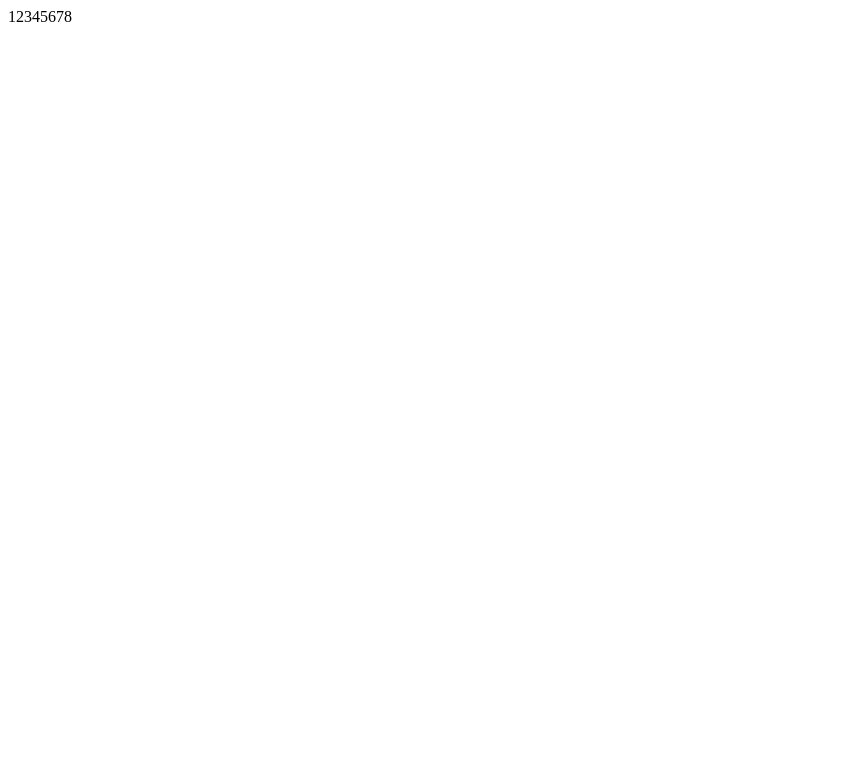
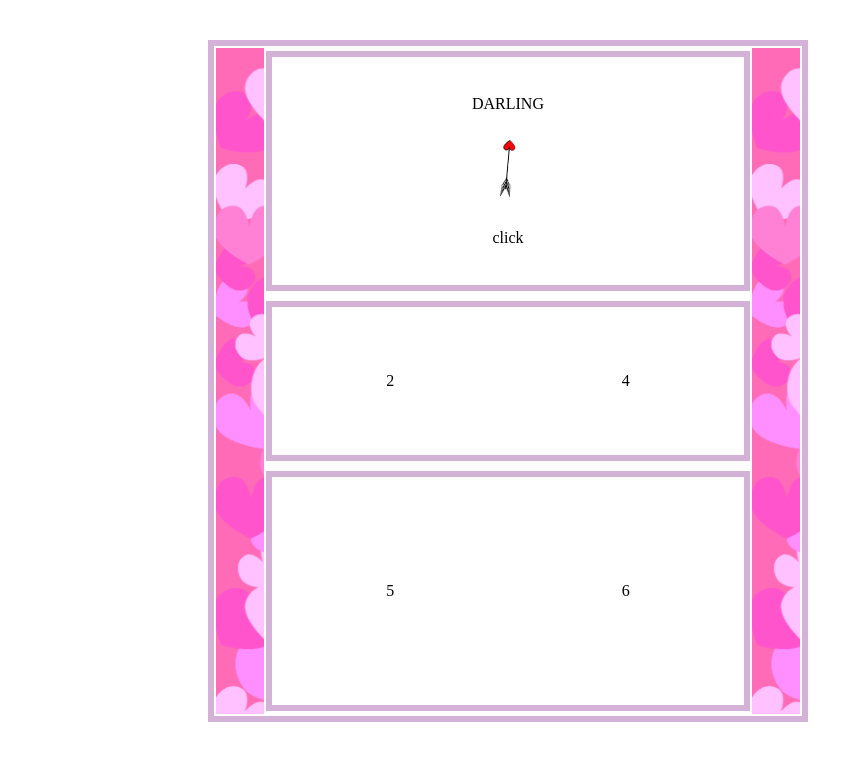
Before and after one commit to orangejamface/valentine, a plain HTML site: page index.html in a window 1280 px wide. Shown: the whole page, without its empty margins (0-862 px from the left). Drawn offline with Linux system fonts and the light colour scheme.

Commit message:
built card structure

```diff
--- a/index.html
+++ b/index.html
@@ -10,15 +10,24 @@
 <body>
 
 
-    <div class=top>
-        <div>1</div>
-        <div>2</div>
-        <div>3</div>
-        <div>4</div>
-        <div>5</div>
-        <div>6</div>
-        <div>7</div>
-        <div>8</div>
+    <div class=card>
+        <div class="cardleft"></div>
+        <div class="cardcenter">
+            <div class="cardtop">
+                <div>DARLING</div>
+                <img class="arrow" src="img/arrow2.png" alt="Girl in a jacket">
+                <div>click</div>
+            </div>
+            <div class="cardmid">
+                <div>2</div>
+                <div>4</div>
+            </div>
+            <div class="cardbottom">
+                <div>5</div>
+                <div>6</div>
+            </div>
+        </div>
+        <div class="cardright"></div>
     </div>
 
 </body>
--- a/style.css
+++ b/style.css
@@ -1,4 +1,67 @@
-.top    {
+*   {
+    box-sizing: border-box;
+}
+
+.card    {
     display: flex;
-    border: 1px slid black;
+    justify-content: space-evenly;
+    border: 6px solid rgba(134, 37, 143, 0.358);
+    margin: 40px 200px;
+    width: 600px;
+
+
 }
+
+.cardleft, .cardright   {
+    background-image: url("../valentine/img/hearts.png");
+    width: 10vh;
+    margin: 2px;
+}
+
+.cardcenter {
+    display: flex;
+    align-items: center;
+    flex-direction: column;
+    width: 100vh;
+
+}
+
+.cardtop    {
+    display: flex;
+    flex-direction: column;
+    justify-content: space-evenly;
+    align-items: center;
+    border: 6px solid rgba(134, 37, 143, 0.358);
+    width: 100%;
+    height: 30vh;
+    margin: 5px;
+}
+
+.arrow  {
+    max-width: 10%;
+    max-height: auto;
+    transform: rotate(-45deg);
+}
+
+.cardmid       {
+    display: flex;
+    justify-content: space-around;
+    align-items: center;
+    border: 6px solid rgba(134, 37, 143, 0.358);
+    width: 100%;
+    height: 20vh;
+    margin: 5px;
+
+
+}
+
+.cardbottom     {
+    display: flex;
+    justify-content: space-around;
+    align-items: center;
+    border: 6px solid rgba(134, 37, 143, 0.358);
+    width: 100%;
+    height: 30vh;
+    margin: 5px;
+
+}
```
Also changed, not shown: img/arrow.png (added), img/arrow2.png (added), img/hearts.png (added).
